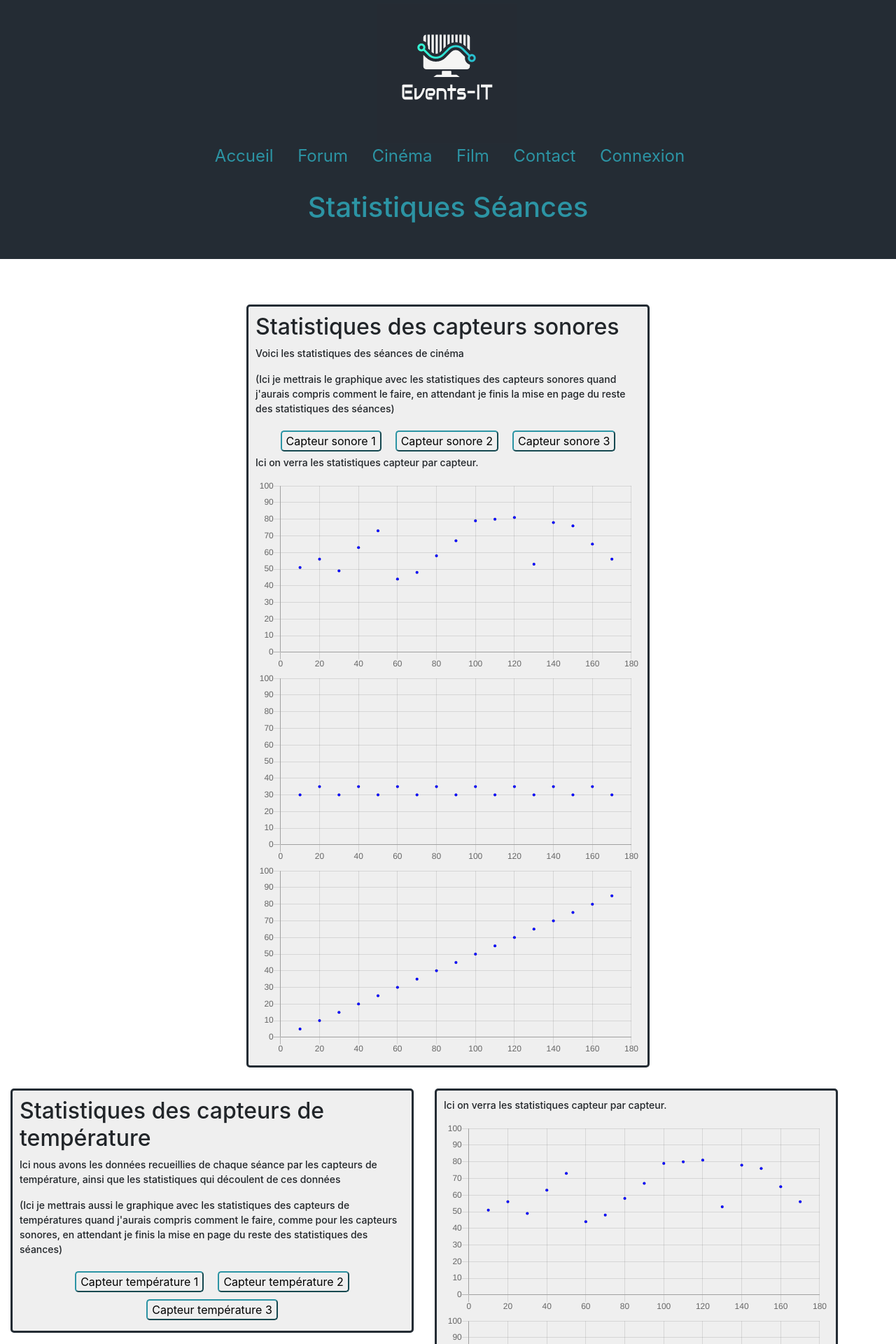
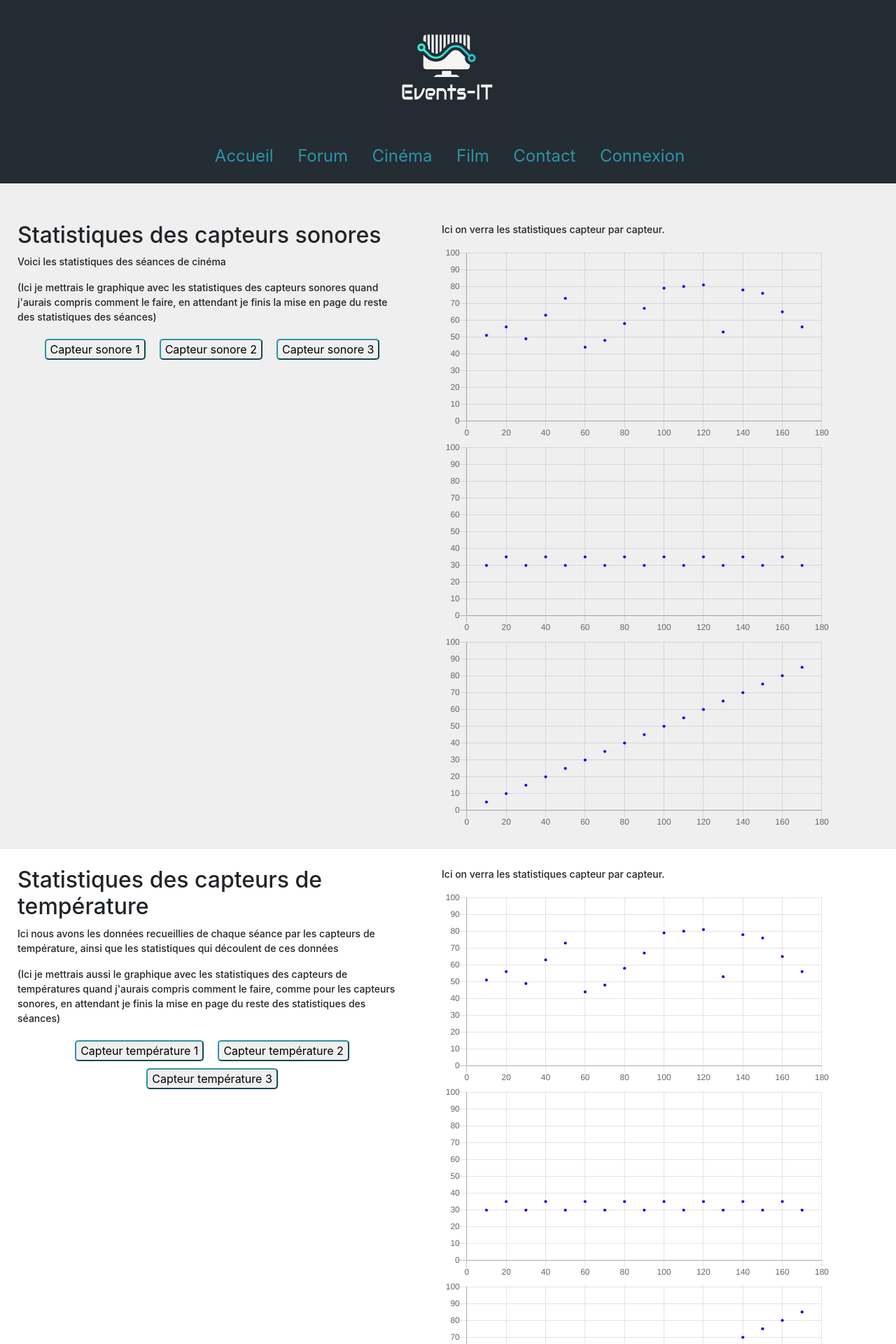
Before and after one commit to LenouvelLouis/Event-It, a PHP site: page / in a window 1280 px wide. Shown: the top 1920 px of the page at 70% size. Run offline with PHP 8.4, Linux system fonts and the light colour scheme.

Commit message:
Mise en page 2

```diff
--- a/MVC/vue/statseance/statseance.css
+++ b/MVC/vue/statseance/statseance.css
@@ -1,12 +1,3 @@
-.Titre_statseance{
-    text-align: center;
-    color: #2C94A4;
-    background-color: #242C34;
-    padding: 10px 50px 50px 50px;
-    margin-bottom: 50px;
-    border: none;
-}
-
 .container_statseance{
   display: flex;
 	flex-direction: row;
@@ -21,11 +12,7 @@
     width: 45%;
     padding: 10px;
     margin: 15px;
-    border-color: #242C34;
-    border-style: solid;
-    border-radius: 5px;
     min-height: 300px;
-    background-color: #EFEFEF;
   }
 
   .espace_bouton{
@@ -41,11 +28,8 @@
     content: "";
     display: table;
     clear: both;
-    padding: 25px;
-    margin: 50px;
-    border-radius: 5px;
-    border-style: solid;
-    border-color: #242C34;
+    width: 100%;
+    padding: 30px 20% 30px 20%;
     background-color: #EFEFEF;
   }
 
@@ -67,6 +51,7 @@
   .column_statseance {
     width: 100%;
     margin: 20px 0px 20px 0px;
+    float: none;
   }
   .espace_bouton{
     flex-direction: column;
@@ -76,3 +61,8 @@
 canvas.stat_graph{
   display: none;
 }
+
+.container1-stat{
+  background-color: #EFEFEF;
+  padding-top: 30px;
+}
--- a/MVC/vue/statseance/statseance.tpl
+++ b/MVC/vue/statseance/statseance.tpl
@@ -10,10 +10,8 @@
 <body>
     <?php require("./vue/navbar/nav.tpl"); ?>
 
-    <h1 class="Titre_statseance"> Statistiques Séances </h1>
-
     <div class="container_statseance">
-
+        <div class="container1-stat">
             <div class="column_statseance">
                 <h2> Statistiques des capteurs sonores</h2>
                 <p> Voici les statistiques des séances de cinéma </p>
@@ -25,7 +23,9 @@
                     <button id="bouton-son-2" class="capteur sonore2">Capteur sonore 2</button>
                     <button id="bouton-son-3" class="capteur sonore3">Capteur sonore 3</button>
                 </div>
+            </div>
 
+            <div class="column_statseance">
                 <p> Ici on verra les statistiques capteur par capteur.</p>
                 <canvas class="stat_graph" id="sonore_capt1" style="width:100%;max-width:700px"></canvas>
                 <script>
@@ -47,7 +47,6 @@
                         {x:150, y:76},
                         {x:160, y:65},
                         {x:170, y:56}
-
                     ];
                     new Chart("sonore_capt1", {
                         type: "scatter",
@@ -88,7 +87,6 @@
                         {x:150, y:30},
                         {x:160, y:35},
                         {x:170, y:30}
-
                     ];
                     new Chart("sonore_capt2", {
                         type: "scatter",
@@ -129,7 +127,6 @@
                         {x:150, y:75},
                         {x:160, y:80},
                         {x:170, y:85}
-
                     ];
                     new Chart("sonore_capt3", {
                         type: "scatter",
@@ -149,6 +146,7 @@
                         }
                     });
                 </script>
+            </div>
         </div>
 
         <div>
@@ -305,7 +303,6 @@
             <p> Vous trouverez dans cette section les indicateurs de santé liés aux données prélevées,
             ainsi que la carte de la salle où les mesures ont été faites.</p>
         </div>
-
     </div>
 
 <?php require("./vue/footer/footer.tpl"); ?>
```
Lines whose indentation alone changed are shown as unchanged.
